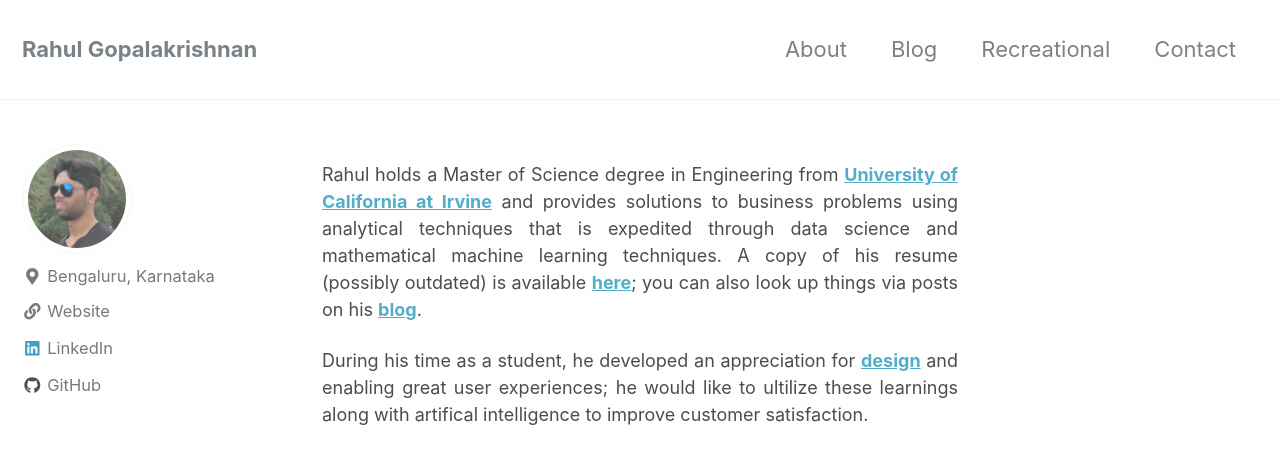
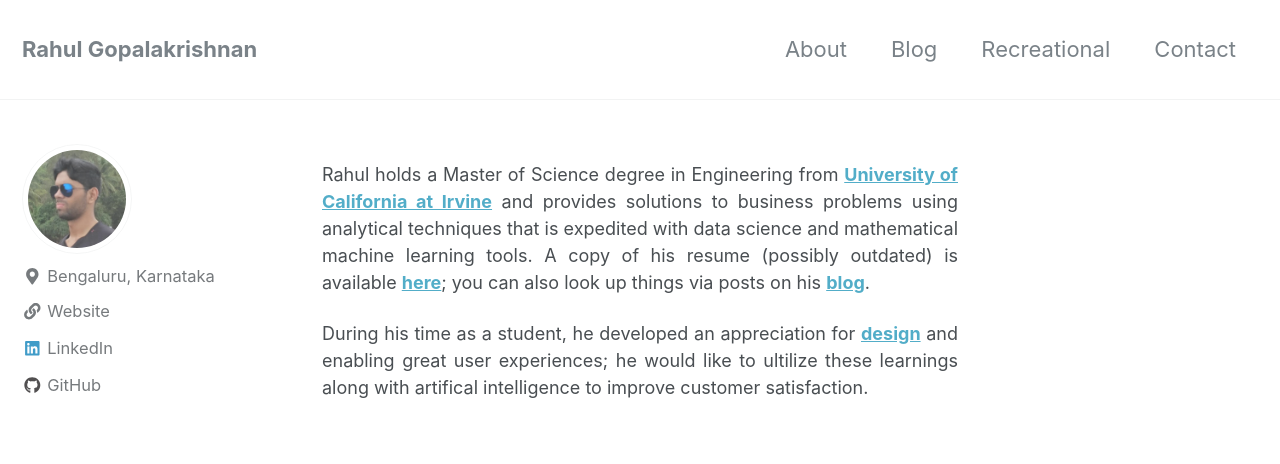
Before and after one commit to gopalrahulrg/gopalrahulrg.github.io, a Jekyll site: the page built from _pages/about.md, in a window 1280 px wide and 900 px high. Shown: the top 464 px of the window. Built offline with Jekyll 4.4.1, drawn with Linux system fonts in a browser that asks for light colours; nearby versions of some CDN libraries.

Commit message:
Update about.md

```diff
--- a/_pages/about.md
+++ b/_pages/about.md
@@ -4,6 +4,6 @@
 header:
 ---
 
-<font size="4"><p style='text-align: justify;'>Rahul holds a Master of Science degree in Engineering from <a href="https://uci.edu/"><b>University of California at Irvine</b></a> and provides solutions to business problems using analytical techniques that is expedited through data science and mathematical machine learning techniques. A copy of his resume (possibly outdated) is available <a href="https://github.com/gopalrahulrg/gopalrahulrg.github.io/raw/master/_resume/RahulGopalakrishnan_Resume.pdf"><b>here</b></a>; you can also look up things via posts on his <a href="https://gopalrahulrg.github.io/blog/"><b>blog</b></a>.<p>
+<font size="4"><p style='text-align: justify;'>Rahul holds a Master of Science degree in Engineering from <a href="https://uci.edu/"><b>University of California at Irvine</b></a> and provides solutions to business problems using analytical techniques that is expedited with data science and mathematical machine learning tools. A copy of his resume (possibly outdated) is available <a href="https://github.com/gopalrahulrg/gopalrahulrg.github.io/raw/master/_resume/RahulGopalakrishnan_Resume.pdf"><b>here</b></a>; you can also look up things via posts on his <a href="https://gopalrahulrg.github.io/blog/"><b>blog</b></a>.<p>
 
 <p style='text-align: justify;'>During his time as a student, he developed an appreciation for <a href="https://github.com/gopalrahulrg/gopalrahulrg.github.io/raw/master/_des/RahulGopalakrishnan_DesignPortfolio_2014.pdf"><b>design</b></a> and enabling great user experiences; he would like to ultilize these learnings along with artifical intelligence to improve customer satisfaction.<p>
```
